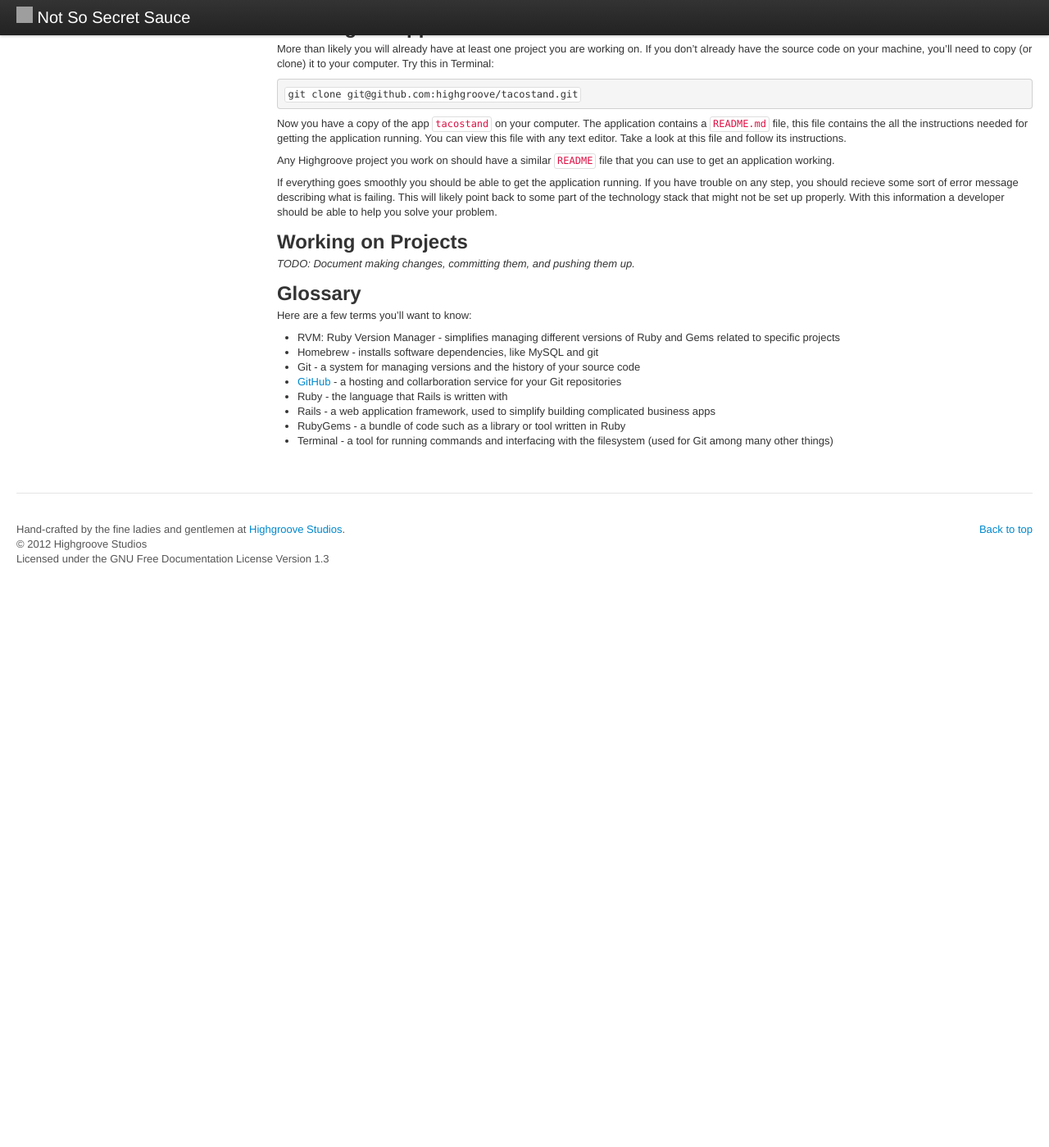
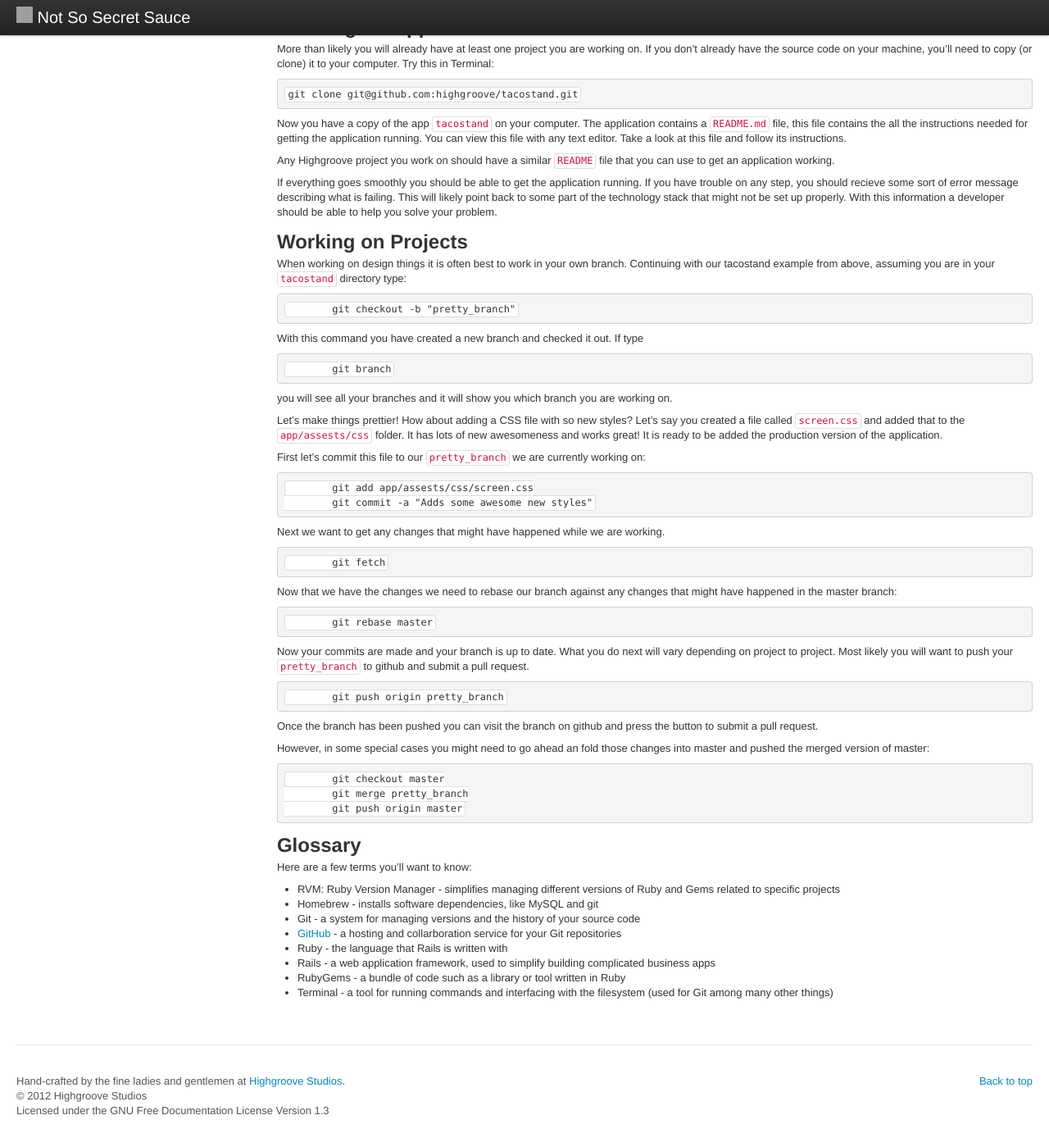
Before and after one commit to daveworth/not-so-secret-sauce, a Jekyll site: the page built from topics/onboarding-process-for-designers.md, in a window 1280 px wide and 1400 px high, scrolled down 842 px. Shown: the whole window at 82% size. Built offline with Jekyll 4.4.1, drawn with Linux system fonts in a browser that asks for light colours; nearby versions of some CDN libraries; comment, search, counter and statistics services are not loaded; before the commit the page ends 1569 px from its top, so only the background shows below that; grey boxes are pictures that could not be loaded.

Commit message:
[#27134037] Rough pass at working on projects

```diff
--- a/topics/onboarding-process-for-designers.md
+++ b/topics/onboarding-process-for-designers.md
@@ -79,7 +79,6 @@ copy (or clone) it to your computer. Try this in Terminal:
 Now you have a copy of the app `tacostand` on your computer. The application contains a `README.md`
 file, this file contains the all the instructions needed for getting the application running. You can view this file with any text editor. Take a look at this file and follow its instructions.
 
-
 Any Highgroove project you work on should have a similar `README` file that you can use to get an application working.
 
 If everything goes smoothly you should be able to get the application running. If you have trouble on any step, you should recieve some sort of error message describing what is failing. This will likely point back to some part of the technology stack that might not be set up properly. With this information a developer should be able to help you
@@ -87,7 +86,43 @@ solve your problem.
 
 ## Working on Projects
 
-*TODO: Document making changes, committing them, and pushing them up.*
+When working on design things it is often best to work in your own branch. Continuing with our tacostand example from above, assuming you are in your `tacostand` directory type:
+
+		git checkout -b "pretty_branch"
+
+
+With this command you have created a new branch and checked it out. If type
+
+		git branch
+
+you will see all your branches and it will show you which branch you are working on.
+
+Let's make things prettier! How about adding a CSS file with so new styles? Let's say you created a file called `screen.css` and added that to the `app/assests/css` folder. It has lots of new awesomeness and works great! It is ready to be added the production version of the application.
+
+First let's commit this file to our `pretty_branch` we are currently working on:
+
+		git add app/assests/css/screen.css
+		git commit -a "Adds some awesome new styles"
+
+Next we want to get any changes that might have happened while we are working.
+
+		git fetch
+
+Now that we have the changes we need to rebase our branch against any changes that might have happened in the master branch:
+
+		git rebase master
+
+Now your commits are made and your branch is up to date. What you do next will vary depending on project to project. Most likely you will want to push your `pretty_branch` to github and submit a pull request.
+
+		git push origin pretty_branch
+
+Once the branch has been pushed you can visit the branch on github and press the button to submit a pull request.
+
+However, in some special cases you might need to go ahead an fold those changes into master and pushed the merged version of master:
+
+		git checkout master
+		git merge pretty_branch
+		git push origin master
 
 ## Glossary
 
```
